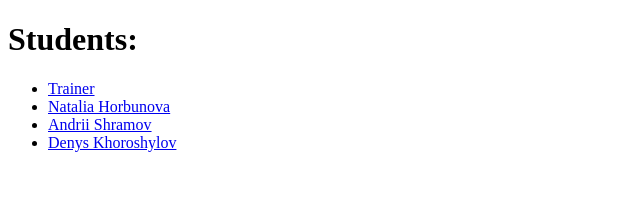
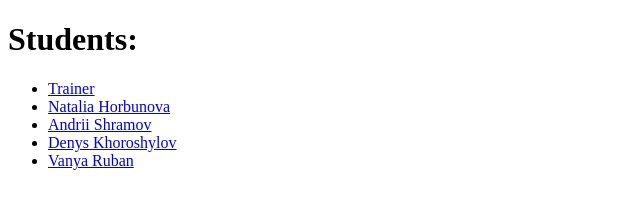
Before and after one commit to a-tatarenkov/forStudents, a plain HTML site: page index.html in a window 1280 px wide. Shown: the whole page, without its empty margins (0-640 px from the left). Drawn offline with Linux system fonts and the light colour scheme.

Commit message:
Add Ivan Ruban

```diff
--- a/index.html
+++ b/index.html
@@ -14,6 +14,7 @@
     <li><a href="https://github.com/Nataly-Horbunova">Natalia Horbunova</a></li>
     <li><a href="https://github.com/andriishramov">Andrii Shramov</a></li>
     <li><a href="https://github.com/D-Khoroshylov">Denys Khoroshylov</a></li>
+    <li><a href="https://github.com/VanyaRuban">Vanya Ruban</a></li>
 </ul>
 </body>
 </html>
```
